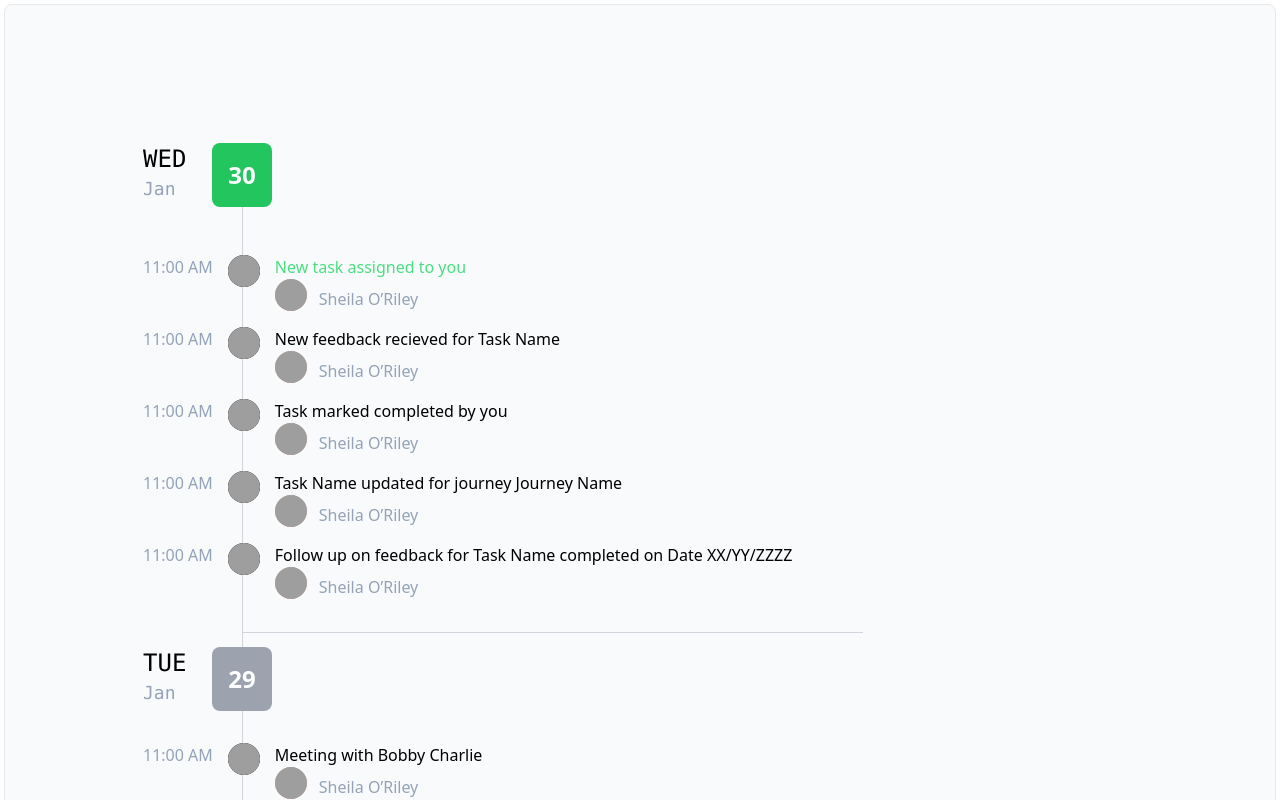
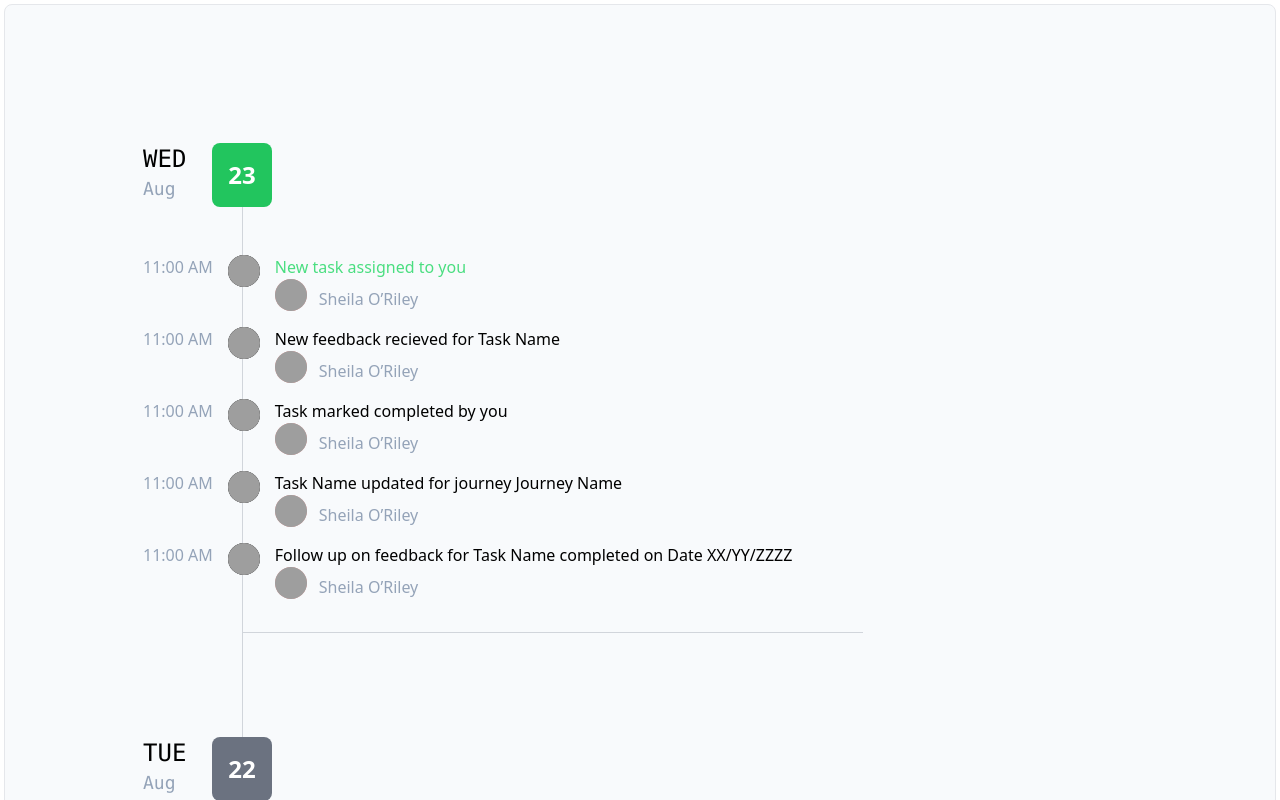
Before and after one commit to MrAmanJoshi/My_first_Task, a React (Vite) app: page / in a window 1280 px wide. Shown: the top 800 px of the page. Built offline with nearby package versions, Linux system fonts and the light colour scheme; grey boxes are pictures that could not be loaded.

Commit message:
Remove repeated code

```diff
--- a/src/App.jsx
+++ b/src/App.jsx
@@ -1,28 +1,41 @@
 import React from 'react';
-import CurrentDay from "./CurrentDay"
-import PriviousDay from "./PriviousDay"
+import DayTask from "./DayTask";
+import {priviousDayData} from "./Task_Data";
+import { CurrentDayData } from "./Task_Data";
 
+//Now I have deleted the currentDay and previousDay component, now I have created new component named Daytask and Profile and my DayTask component is reusable. By this I have reduced the repeating code.
 
 function App() {
+
+const currentDate = {
+  date: 23,
+  day: "WED"
+}
+const PriviousDate = {
+  date: 22,
+  day: "TUE"
+}
+
   return (
 
     <div className="border rounded-lg m-1 max-w-[1440]  bg-slate-50 relative ">
       <div className="w-[0.5px]  h-[968px] sm:h-[870px] mt-[87px] sm:mt-[149px] sm:ml-[237px] ml-5 bg-gray-300 absolute  z-10"></div>
       <div className=" h-[0.5px] sm:w-[620px]  mt-[87px] sm:mt-[627px] sm:ml-[237.7px] ml-5 bg-gray-300 absolute z-10"></div>
 
-      {
-        //I have divided it into two components to make this page
-      }
 
       <div className="mt-4">
 
+          <DayTask
+            data={CurrentDayData}
+            date={currentDate}
+            />
 
-        <CurrentDay />
-        <div className="my-6">
-          <PriviousDay />
-        </div>
-      </div>
+          <DayTask
+            data={priviousDayData}
+            date={PriviousDate}
+           />
 
+</div>
     </div>
 
   );
--- a/src/CurrentDay.jsx
+++ /dev/null
@@ -1,43 +0,0 @@
-import React from "react";
-import { CurrentDayData } from "./Task_Data";
-
-const CurrentDay = () =>  (
-    <div className=" sm:mt-[138px] sm:ml-[138px]">
-      <div className="flex">
-
-        <div className=" flex flex-col font-mono ">
-
-          <h3 className="font-medium sm:text-2xl text-xl ">WED</h3>
-          <p className="text-slate-400 text-sm sm:text-lg font-medium ml-2 sm:ml-0 z-20">Jan</p>
-        </div>
-
-        <p className="p-2 sm:p-4 rounded-lg bg-green-500 text-xl sm:text-2xl font-bold text-center ml-5 sm:ml-[26px] text-white z-20">
-          30
-        </p>
-      </div>
-      <div className="sm:mt-12">
-        {
-          CurrentDayData.map((data, index) => (
-            <div key={data.icon} className="mt-4  sm:flex">
-              <p className="text-slate-400 ml-[54px] sm:ml-0 mb-1 sm:mb-0">11:00 AM</p>
-              <div className="flex ml-1 sm:ml-0">
-                <img src={data.icon} className="w-8 h-8  rounded-full bg-black  mr-[18px] sm:mx-[15px] z-20" />
-                <div>
-                  <p className={`font-medium ${index === 0 ? "text-green-400" : "text-black "}`}> {data.message}</p>
-                  <div className="flex ml-1 sm:ml-0 z-20">
-                    <img src="https://i.postimg.cc/DZhWJSyX/Photo.jpg" className="w-8 h-8 rounded-full bg-red-300 mr-3" />
-                    <p className="text-slate-400 mt-2">Sheila O’Riley</p>
-                  </div>
-
-                </div>
-              </div>
-            </div>
-
-          ))
-        }
-
-      </div>
-    </div>
-  );
-
-export default CurrentDay;
--- /dev/null
+++ b/src/DayTask.jsx
@@ -0,0 +1,41 @@
+import React from "react";
+import Profile from "./Profile"
+
+const DayTask = ({data, date}) =>  (
+    <div className=" sm:mt-[138px] sm:ml-[138px] mb-8">
+      <div className="flex">
+
+        <div className=" flex flex-col font-mono z-30 bg-slate-50">
+
+          <h3 className="font-medium sm:text-2xl text-xl ">{date.day}</h3>
+          <p className="text-slate-400 text-sm sm:text-lg font-medium ml-2 sm:ml-0">Aug</p>
+        </div>
+
+        <p className={`p-2 sm:p-4 rounded-lg text-xl sm:text-2xl font-bold text-center ml-5 sm:ml-[26px] text-white z-20 ${ date.date === 23 ? "bg-green-500"  : "bg-gray-500"}`}>
+          {date.date}
+        </p>
+      </div>
+      <div className="sm:mt-12">
+        {
+          data.map((data, index) => (
+            <div key={data.icon} className="mt-4  sm:flex">
+              <p className="text-slate-400 ml-[54px] sm:ml-0 mb-1 sm:mb-0">11:00 AM</p>
+              <div className="flex ml-1 sm:ml-0">
+                <img src={data.icon} className="w-8 h-8  rounded-full bg-black  mr-[18px] sm:mx-[15px] z-20" />
+                <div>
+                  <p className={`font-medium ${index === 0 && date.date === 23 ? "text-green-400" : "text-black "}`}> {data.message}</p>
+
+                  <Profile/>
+
+                </div>
+              </div>
+            </div>
+
+          ))
+        }
+
+      </div>
+    </div>
+  );
+
+export default DayTask;
--- a/src/PriviousDay.jsx
+++ /dev/null
@@ -1,43 +0,0 @@
-import React from "react";
-import {priviousDayData} from "./Task_Data";
-
-const PriviousDay = () => (
-<div className=" sm:mt-12 sm:ml-[138px]">
-  <div className="flex">
-
-    <div className=" flex flex-col font-mono z-30 bg-slate-50">
-
-<h3 className="font-medium sm:text-2xl text-xl ">TUE</h3>
-  <p className="text-slate-400 text-sm sm:text-lg font-medium ml-2 sm:ml-0 ">Jan</p>
-</div>
-
-    <p className="p-2 sm:p-4 rounded-lg bg-gray-400 text-xl sm:text-2xl font-bold text-center ml-5 sm:ml-[26px] text-white z-20">
- 29
-</p>
-  </div>
-  <div className="sm:mt-8 mt-4">
-  {
-    priviousDayData.map((data)=>(
-      <div key={data.icon} className="mt-4 sm:flex">
-<p className="text-slate-400 ml-[54px] sm:ml-0 mb-1 sm:mb-0">11:00 AM</p>
-          <div className="flex ml-1 sm:ml-0">
-<img src={data.icon} className="w-8 h-8  rounded-full bg-black  mr-[18px] sm:mx-[15px] z-20"/>
-            <div>
-         <p className="font-medium"> {data.message}</p>
-              <div className="flex ml-1 sm:ml-0">
-<img src="https://i.postimg.cc/DZhWJSyX/Photo.jpg" className="w-8 h-8 rounded-full bg-red-300 mr-3"/>
-                <p className="text-slate-400 mt-2">Sheila O’Riley</p>
-</div>
-
-              </div>
-</div>
-  </div>
-
-    ))
-  }
-
-</div>
-</div>
-  );
-
-export default PriviousDay;
--- /dev/null
+++ b/src/Profile.jsx
@@ -0,0 +1,12 @@
+import React from "react"
+
+const Profile = () => (
+
+  <div className="flex ml-1 sm:ml-0 z-20">
+                    <img src="https://i.postimg.cc/DZhWJSyX/Photo.jpg" className="w-8 h-8 rounded-full bg-red-300 mr-3" />
+                    <p className="text-slate-400 mt-2">Sheila O’Riley</p>
+                  </div>
+
+)
+
+export default Profile
```
